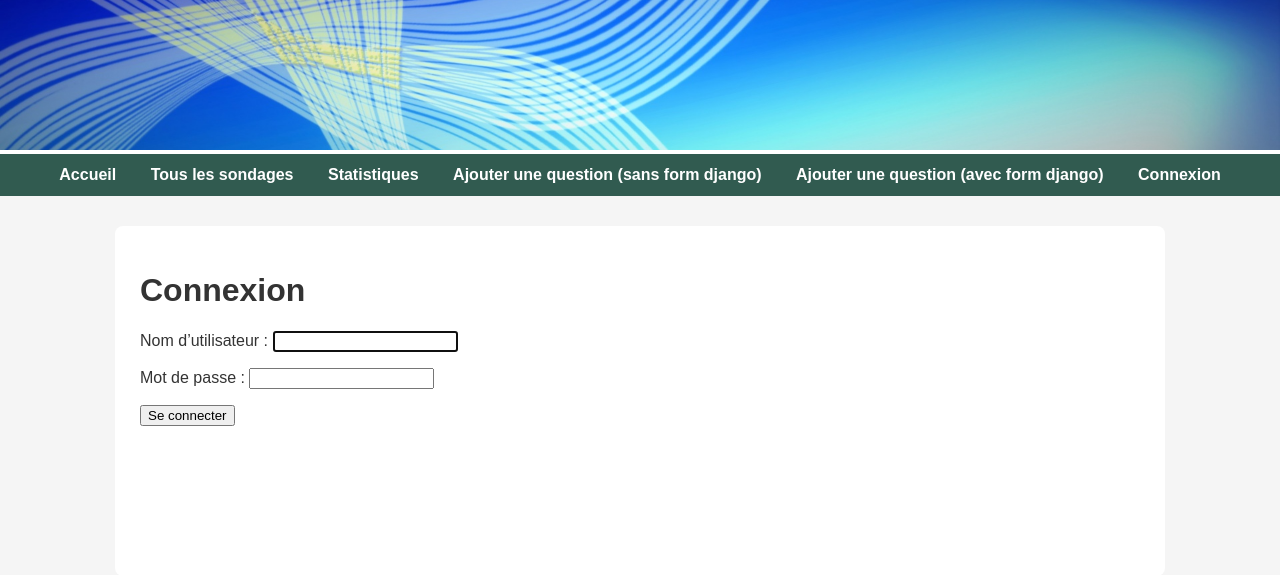
After one commit to severinehmfms/django, a Django app: page /polls/login/ in a window 1280 px wide. The commit adds this page. Shown: the top 575 px of the page. Run offline with Django 5.2, Linux system fonts and the light colour scheme.

Commit message:
ajout login

```diff
--- a/djangotutorial/mysite/settings.py
+++ b/djangotutorial/mysite/settings.py
@@ -125,6 +125,8 @@ STATICFILES_DIRS = [
     BASE_DIR / "static",
 ]
 
+LOGIN_URL = "polls:login"
+
 # Default primary key field type
 # https://docs.djangoproject.com/en/5.2/ref/settings/#default-auto-field
 
--- /dev/null
+++ b/djangotutorial/polls/templates/polls/login.html
@@ -0,0 +1,21 @@
+{% extends "base.html" %}
+
+{% load static %}
+
+{% block title %} Login {% endblock %}
+
+{% block main %}
+
+    <h1>Connexion</h1>
+
+    <form method="post">
+        {% csrf_token %}
+
+        {{ form.as_p }}
+
+        <input type="hidden" name="next" value="{{ request.GET.next }}">
+
+        <button type="submit">Se connecter</button>
+    </form>
+
+{% endblock %}
--- a/djangotutorial/polls/urls.py
+++ b/djangotutorial/polls/urls.py
@@ -33,4 +33,6 @@ urlpatterns = [
     path('confirm_add/', views.confirm_add, name='confirm_add'),
     #Formulaire d'ajout en utilisant les forms Django
     path("ajouter/", views.ajouter_question, name="ajouter_question"),
+    path("login/", views.login_view, name="login"),
+    path("logout/", views.logout_view, name="logout"),
 ]
--- a/djangotutorial/polls/views.py
+++ b/djangotutorial/polls/views.py
@@ -1,3 +1,5 @@
+from django.contrib.auth import authenticate, login, logout
+from django.contrib.auth.decorators import login_required
 from django.db.models import F, Max
 from django.http import HttpResponse, HttpResponseRedirect
 #from django.template import loader
@@ -11,6 +13,9 @@ from django.db.models import Sum
 from polls.forms import QuestionForm
 from polls.models import Question, Choice
 from polls.utils import minimax
+
+from django.contrib.auth import login, logout
+from django.contrib.auth.forms import AuthenticationForm
 
 # Create your views here.
 
@@ -120,7 +125,14 @@ def frequency(request, question_id):
                         "choices": choices
                    }
                   )
+
+
 def statistics(request):
+    """
+    if not request.user.is_authenticated:
+        #return redirect(f"{settings.LOGIN_URL}?next={request.path}")
+        return render(request, "polls/login_error.html")"""
+
     #question_list = Question.objects.order_by("-pub_date")
 
     # On va récupérer les informations qu'on souhaite ensuite afficher
@@ -165,6 +177,7 @@ def statistics(request):
 
 
 #Version avec formulaire simple (pas utilisé ModelForm)
+@login_required
 def ajouter_question(request):
 
     if request.method == "POST":
@@ -218,7 +231,7 @@ def ajouter_question(request):
         {"form": form}
     )
 
-
+@login_required
 def add(request):
     #return render(request, 'polls/add.html')
 
@@ -253,3 +266,61 @@ def confirm_add(request):
         return render(request, 'polls/add.html', {
         'error_message': "You didn't enter a question text",
         })
+
+""" Sans utiliser authenticationForm
+def login_view(request):
+    # username = request.POST["username"]
+    # password = request.POST["password"]
+
+    username = request.POST.get("username")
+    password = request.POST.get("password")
+
+    user = authenticate(request, username=username, password=password)
+    if user is not None:
+        login(request, user)
+        # Redirect to a success page.
+        return redirect("polls:index")
+    else:
+        # Return an 'invalid login' error message.
+        return render(request, "polls/index.html", {
+            "error_message": "Identifiant ou mot de passe incorrect."
+        })
+"""
+
+def login_view(request):
+
+    if request.method == "POST":
+        form = AuthenticationForm(request, data=request.POST)
+
+        if form.is_valid():
+            user = form.get_user()
+            login(request, user)
+
+            # On récupère l'url demandée pour retourner dessus et non sur la page d'accueil
+            next_url = request.POST.get("next")  #next_url = request.GET.get("next") ?
+
+            if next_url:
+                return redirect(next_url)
+
+            return redirect("polls:index")
+
+    else:
+        form = AuthenticationForm()
+
+    return render(request, "polls/login.html", {
+        "form": form
+    })
+
+
+
+"""
+# Avec méthode GET (lien seul)
+def logout_view(request):
+    logout(request)
+    return redirect("polls:index")
+"""
+def logout_view(request):
+    if request.method == "POST":
+        logout(request)
+
+    return redirect("polls:index")
--- a/djangotutorial/templates/base.html
+++ b/djangotutorial/templates/base.html
@@ -18,6 +18,15 @@
                     <a href="{% url 'polls:statistics' %}">Statistiques</a>
                     <a href="{% url 'polls:add' %}">Ajouter une question (sans form django)</a>
                     <a href="{% url 'polls:ajouter_question' %}">Ajouter une question (avec form django)</a>
+                    {% if user.is_authenticated %}
+                        <!-- plus sécurisé avec post mais possible aussi de mettre un lien déconnexion-->
+                        <form method="post" action="{% url 'polls:logout' %}">
+                            {% csrf_token %}
+                            <button type="submit">Déconnexion</button>
+                        </form>
+                    {% else %}
+                        <a href="{% url 'polls:login' %}">Connexion</a>
+                    {% endif %}
                 {% endblock %}
             </nav>
 
```
